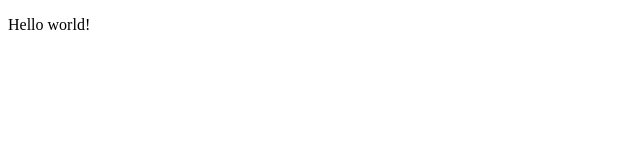
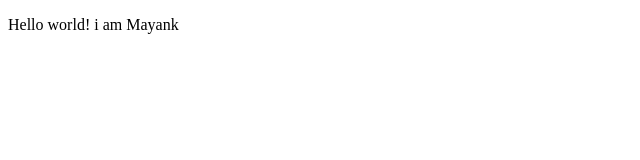
Before and after one commit to mayankkumawat/git_tutorial, a plain HTML site: page index.html in a window 1280 px wide. Shown: the whole page, without its empty margins (0-640 px from the left). Drawn offline with Linux system fonts and the light colour scheme.

Commit message:
its my second commit

```diff
--- a/index.html
+++ b/index.html
@@ -8,7 +8,7 @@
 </head>
 <body>
 
-    <p>Hello world!</p>
+    <p>Hello world! i am Mayank</p>
 
 </body>
 </html>
```
